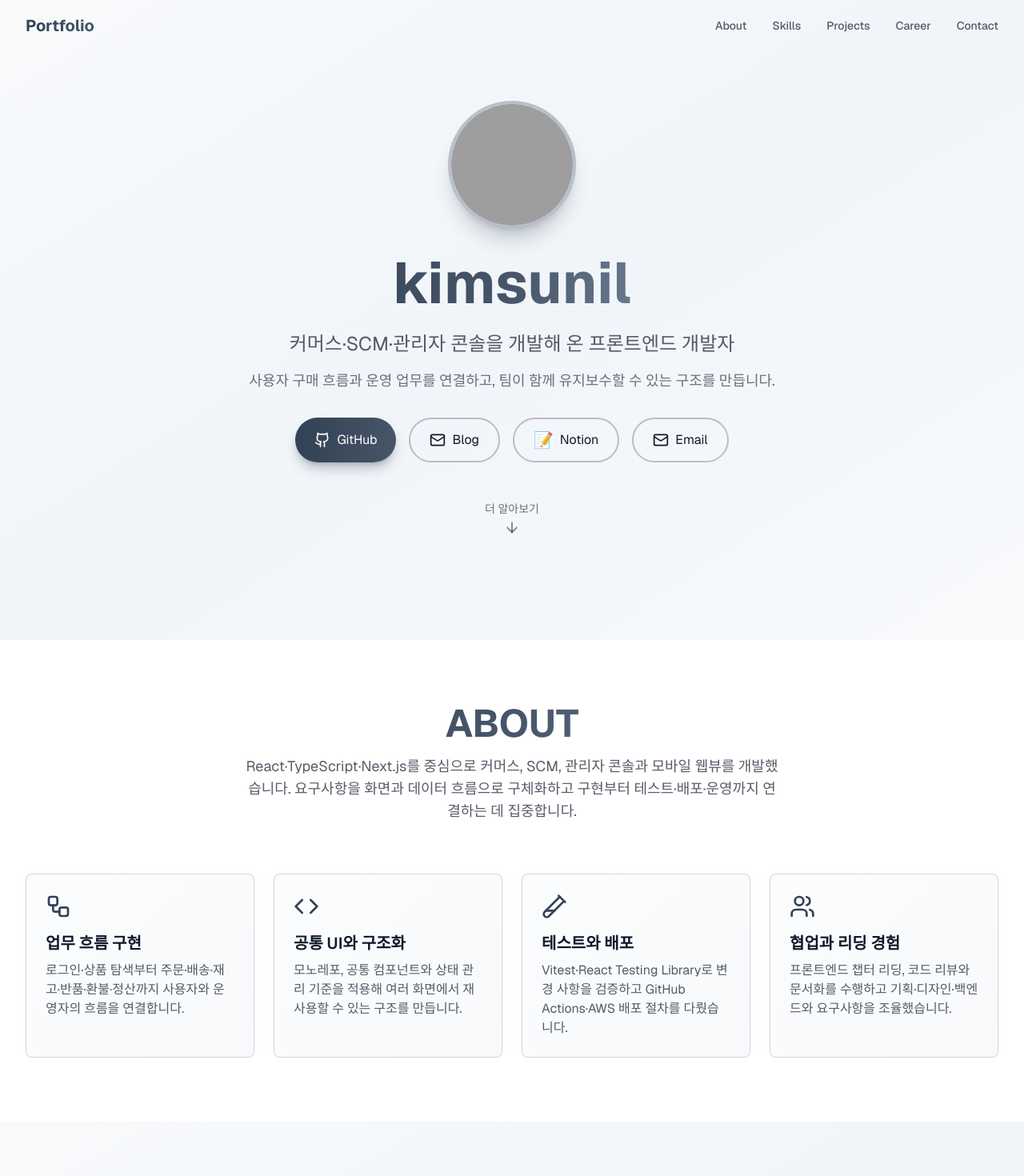
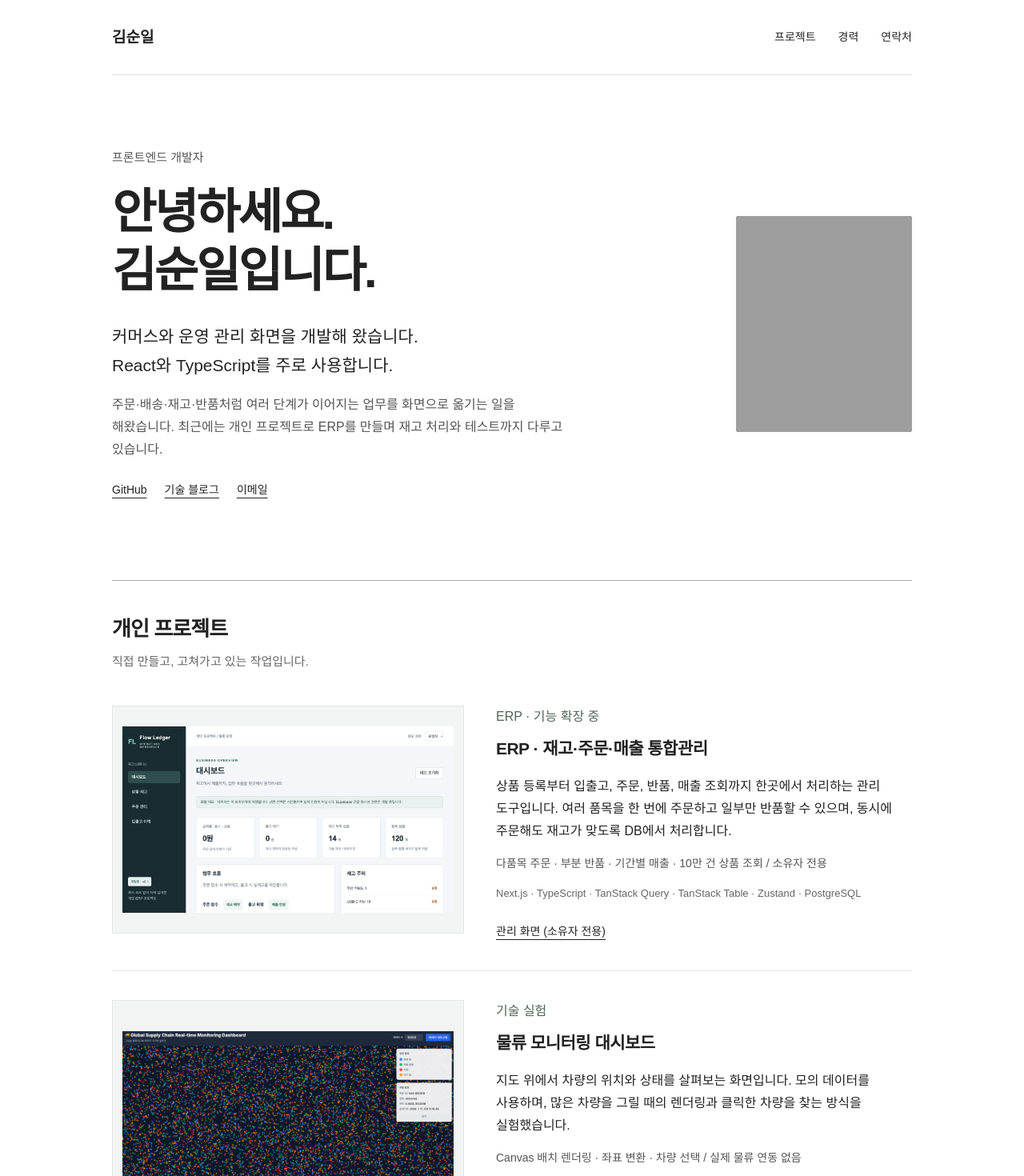
Before and after one commit to kimsoonil/newPortfolio, a Next.js app: page / in a window 1280 px wide. Shown: the top 1470 px of the page at 80% size. Built offline with nearby package versions, Linux system fonts and the light colour scheme; grey boxes are pictures that could not be loaded.

Commit message:
포트폴리오를 담백한 개인 작업·경력 중심 화면으로 정리

```diff
--- a/app/(home)/page.tsx
+++ b/app/(home)/page.tsx
@@ -1,23 +1,33 @@
-import Navigation from "@/app/(home)/_components/Navigation";
-import Hero from "@/app/(home)/_components/Hero";
-import About from "@/app/(home)/_components/About";
-import Skills from "@/app/(home)/_components/Skills";
-import Projects from "@/app/(home)/_components/Projects";
-import Career from "@/app/(home)/_components/Career";
-import Contact from "@/app/(home)/_components/Contact";
-import Footer from "@/app/(home)/_components/Footer";
+import Image from "next/image";
+import { EXPERIENCES, PROJECTS } from "./_constants";
 
+const descriptions = [
+  "상품 등록부터 입출고, 주문, 반품, 매출 조회까지 한곳에서 처리하는 관리 도구입니다. 여러 품목을 한 번에 주문하고 일부만 반품할 수 있으며, 동시에 주문해도 재고가 맞도록 DB에서 처리합니다.",
+  "지도 위에서 차량의 위치와 상태를 살펴보는 화면입니다. 모의 데이터를 사용하며, 많은 차량을 그릴 때의 렌더링과 클릭한 차량을 찾는 방식을 실험했습니다.",
+  "필요한 민원과 서류를 검색하고 대화 형식으로 안내받는 프로토타입입니다. 정적 민원 데이터와 키워드별 모의 응답으로 화면 흐름을 구성했습니다.",
+  "한국사 영웅을 모집하고 조합해 적을 막는 전략 게임입니다. 병력 배치, 영웅 성장, 전투 규칙과 함께 로그인 및 저장 기능을 만들었습니다.",
+];
+const notes = [
+  "다품목 주문 · 부분 반품 · 기간별 매출 · 10만 건 상품 조회 / 소유자 전용",
+  "Canvas 배치 렌더링 · 좌표 변환 · 차량 선택 / 실제 물류 연동 없음",
+  "민원 검색 · 서류 패키지 · 모의 채팅 / AI·본인 인증·서류 발급 미연동",
+  "영웅 조합 · 전장 · 성장 · Supabase 저장 / 웹에서 플레이 가능",
+];
 export default function Home() {
-  return (
-    <main className="min-h-screen">
-      <Navigation />
-      <Hero />
-      <About />
-      <Skills />
-      <Projects />
-      <Career />
-      <Contact />
-      <Footer />
-    </main>
-  );
+  return <main className="portfolio">
+    <header className="site-header"><a href="#home" className="wordmark">김순일</a><nav aria-label="주 메뉴"><a href="#projects">프로젝트</a><a href="#career">경력</a><a href="#contact">연락처</a></nav></header>
+    <section id="home" className="intro">
+      <div><p className="eyebrow">프론트엔드 개발자</p><h1>안녕하세요.<br />김순일입니다.</h1><p className="intro-copy">커머스와 운영 관리 화면을 개발해 왔습니다.<br className="desktop-break" /> React와 TypeScript를 주로 사용합니다.</p><p className="intro-detail">주문·배송·재고·반품처럼 여러 단계가 이어지는 업무를 화면으로 옮기는 일을 해왔습니다. 최근에는 개인 프로젝트로 ERP를 만들며 재고 처리와 테스트까지 다루고 있습니다.</p><div className="text-links"><a href="https://github.com/kimsoonil" target="_blank" rel="noreferrer">GitHub</a><a href="https://k-soonil.tistory.com/" target="_blank" rel="noreferrer">기술 블로그</a><a href="mailto:rlatnsdlf158@naver.com">이메일</a></div></div>
+      <Image src="/profile.jpg" alt="김순일" width={220} height={270} priority className="portrait" />
+    </section>
+    <section id="projects" className="section"><div className="section-heading"><h2>개인 프로젝트</h2><p>직접 만들고, 고쳐가고 있는 작업입니다.</p></div>
+      <div className="project-list">{PROJECTS.map((p, i) => <article className="project" key={p.title}>
+        <div className="project-image"><Image src={p.image!} alt={`${p.title} 화면`} width={960} height={600} sizes="(max-width: 760px) 100vw, 44vw" /></div>
+        <div className="project-body"><p className="project-kind">{i === 0 ? "ERP · 기능 확장 중" : i === 2 ? "프로토타입" : i === 3 ? "웹 게임" : "기술 실험"}</p><h3>{p.title}</h3><p>{descriptions[i]}</p><p className="project-note">{notes[i]}</p><p className="stack">{p.technologies.join(" · ")}</p><div className="text-links">{p.github && <a href={p.github} target="_blank" rel="noreferrer">소스 코드</a>}{p.demo && <a href={i === 0 ? p.demo + "connected" : p.demo} target="_blank" rel="noreferrer">{i === 0 ? "관리 화면 (소유자 전용)" : i === 3 ? "게임 열기" : "화면 보기"}</a>}</div></div>
+      </article>)}</div>
+    </section>
+    <section id="career" className="section"><div className="section-heading"><h2>경력</h2><p>회사에서 맡았던 일입니다. 회사 소스와 비공개 자료는 공개하지 않습니다.</p></div><div>{EXPERIENCES.map(e => <article className="career-row" key={e.company}><div><p className="period">{e.period}</p><h3>{e.company}</h3><p className="position">{e.position}</p></div><ul>{e.description.map(d => <li key={d}>{d}</li>)}</ul></article>)}</div></section>
+    <section id="skills" className="section skills-section"><h2>사용 기술</h2><dl><div><dt>주로 사용하는 기술</dt><dd>React, TypeScript, Next.js, Zustand, TanStack Query</dd></div><div><dt>테스트와 배포</dt><dd>Vitest, React Testing Library, Playwright, GitHub Actions</dd></div><div><dt>프로젝트에서 다룬 기술</dt><dd>PostgreSQL, Supabase, Canvas API, Flutter, Electron</dd></div></dl></section>
+    <footer id="contact" className="contact"><h2>연락처</h2><a className="email" href="mailto:rlatnsdlf158@naver.com">rlatnsdlf158@naver.com</a><div className="text-links"><a href="https://github.com/kimsoonil" target="_blank" rel="noreferrer">GitHub</a><a href="https://k-soonil.tistory.com/" target="_blank" rel="noreferrer">블로그</a><a href="https://www.notion.so/Soonil-Kim-8b0de4d95bfe40db8e725e980cca5fdb" target="_blank" rel="noreferrer">Notion</a></div><p className="copyright">김순일 · 프론트엔드 개발자</p></footer>
+  </main>;
 }
--- a/app/globals.css
+++ b/app/globals.css
@@ -70,3 +70,54 @@ html {
 ::-webkit-scrollbar-thumb:hover {
   opacity: 0.5;
 }
+
+/* Personal portfolio: quiet typography, actual work, no ornamental motion. */
+:root { color-scheme: light; --background: #fff; --foreground: #222; }
+body { margin: 0; font-family: Arial, "Apple SD Gothic Neo", "Malgun Gothic", sans-serif; line-height: 1.75; word-break: keep-all; }
+.portfolio { max-width: 1080px; margin: auto; padding: 0 40px; }
+.site-header { display: flex; align-items: center; justify-content: space-between; padding: 30px 0; border-bottom: 1px solid #dedede; }
+.wordmark { font-size: 19px; font-weight: 700; text-decoration: none; }
+.site-header nav { display: flex; gap: 28px; font-size: 14px; }
+a { text-underline-offset: 5px; }
+a:hover { color: #285744; }
+a:focus-visible { outline: 2px solid #285744; outline-offset: 5px; }
+.intro { display: grid; grid-template-columns: 1fr 220px; align-items: center; gap: 80px; padding: 90px 0 100px; }
+.eyebrow { color: #555; font-size: 15px; margin-bottom: 18px; }
+h1 { font-size: clamp(40px, 5vw, 60px); line-height: 1.22; letter-spacing: -.045em; font-weight: 700; margin: 0 0 28px; }
+.intro-copy { font-size: 21px; line-height: 1.7; margin-bottom: 18px; }
+.intro-detail { max-width: 570px; color: #555; font-size: 16px; }
+.portrait { width: 220px; height: 270px; object-fit: cover; border-radius: 2px; }
+.text-links { display: flex; flex-wrap: wrap; gap: 12px 22px; margin-top: 24px; font-size: 14px; }
+.text-links a { text-decoration: underline; }
+.section { border-top: 1px solid #aaa; padding: 42px 0 80px; scroll-margin-top: 24px; }
+h2 { font-size: 26px; line-height: 1.4; font-weight: 700; letter-spacing: -.035em; margin: 0; }
+.section-heading { margin-bottom: 42px; }
+.section-heading p { color: #666; margin-top: 10px; font-size: 15px; }
+.project { display: grid; grid-template-columns: 44% 1fr; gap: 40px; padding: 36px 0; border-top: 1px solid #e3e3e3; }
+.project:first-child { padding-top: 0; border-top: none; }
+.project-image { background: #f3f4f4; align-self: start; padding: 12px; border: 1px solid #e5e5e5; }
+.project-image img { width: 100%; height: auto; aspect-ratio: 1.6; object-fit: contain; }
+h3 { font-size: 21px; font-weight: 700; letter-spacing: -.025em; margin: 0 0 14px; }
+.project-kind { font-size: 13px; color: #526458; margin: 0 0 8px; }
+.project-body > p:not(.project-kind) { margin-bottom: 14px; }
+.project-body > p { font-size: 16px; }
+.project-body .project-note { font-size: 14px; color: #555; }
+.project-body .stack { font-size: 13px; color: #666; }
+.career-row { display: grid; grid-template-columns: 33% 1fr; gap: 40px; padding: 28px 0; border-top: 1px solid #e3e3e3; }
+.career-row h3 { font-size: 18px; margin: 7px 0; }
+.period, .position { font-size: 14px; color: #666; }
+.career-row ul { list-style: disc; padding-left: 18px; font-size: 15px; color: #444; }
+.career-row li + li { margin-top: 8px; }
+.skills-section dl { margin-top: 28px; }
+.skills-section dl div { display: grid; grid-template-columns: 220px 1fr; gap: 20px; padding: 13px 0; font-size: 15px; }
+dt { color: #666; } dd { margin: 0; }
+.contact { padding: 45px 0 28px; border-top: 1px solid #aaa; }
+.email { display: inline-block; font-size: clamp(18px, 4vw, 28px); margin-top: 20px; }
+.copyright { margin-top: 70px; font-size: 13px; color: #777; }
+@media (max-width: 760px) {
+ .portfolio { padding: 0 22px; }.site-header { padding: 22px 0; }.site-header nav { gap: 18px; }
+ .intro { grid-template-columns: 1fr; gap: 30px; padding: 55px 0 65px; }.portrait { width: 108px; height: 130px; grid-row: 1; }
+ .intro-copy { font-size: 18px; }.desktop-break { display: none; }.project { grid-template-columns: 1fr; gap: 24px; padding: 32px 0; }
+ .section { padding-bottom: 50px; }.career-row { grid-template-columns: 1fr; gap: 18px; }.skills-section dl div { grid-template-columns: 1fr; gap: 4px; }
+}
+@media (prefers-reduced-motion: reduce) { html { scroll-behavior: auto; } }
```
